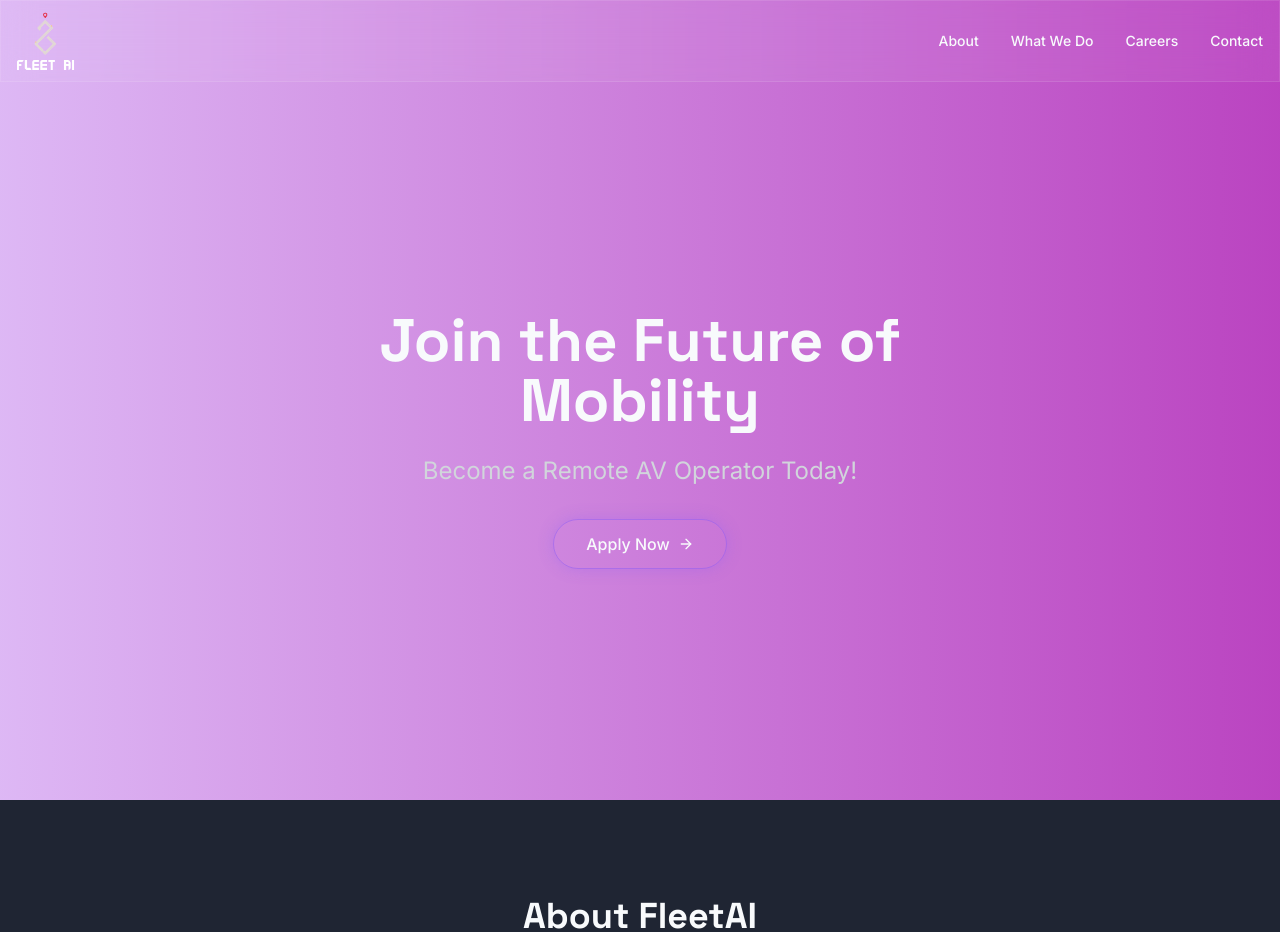
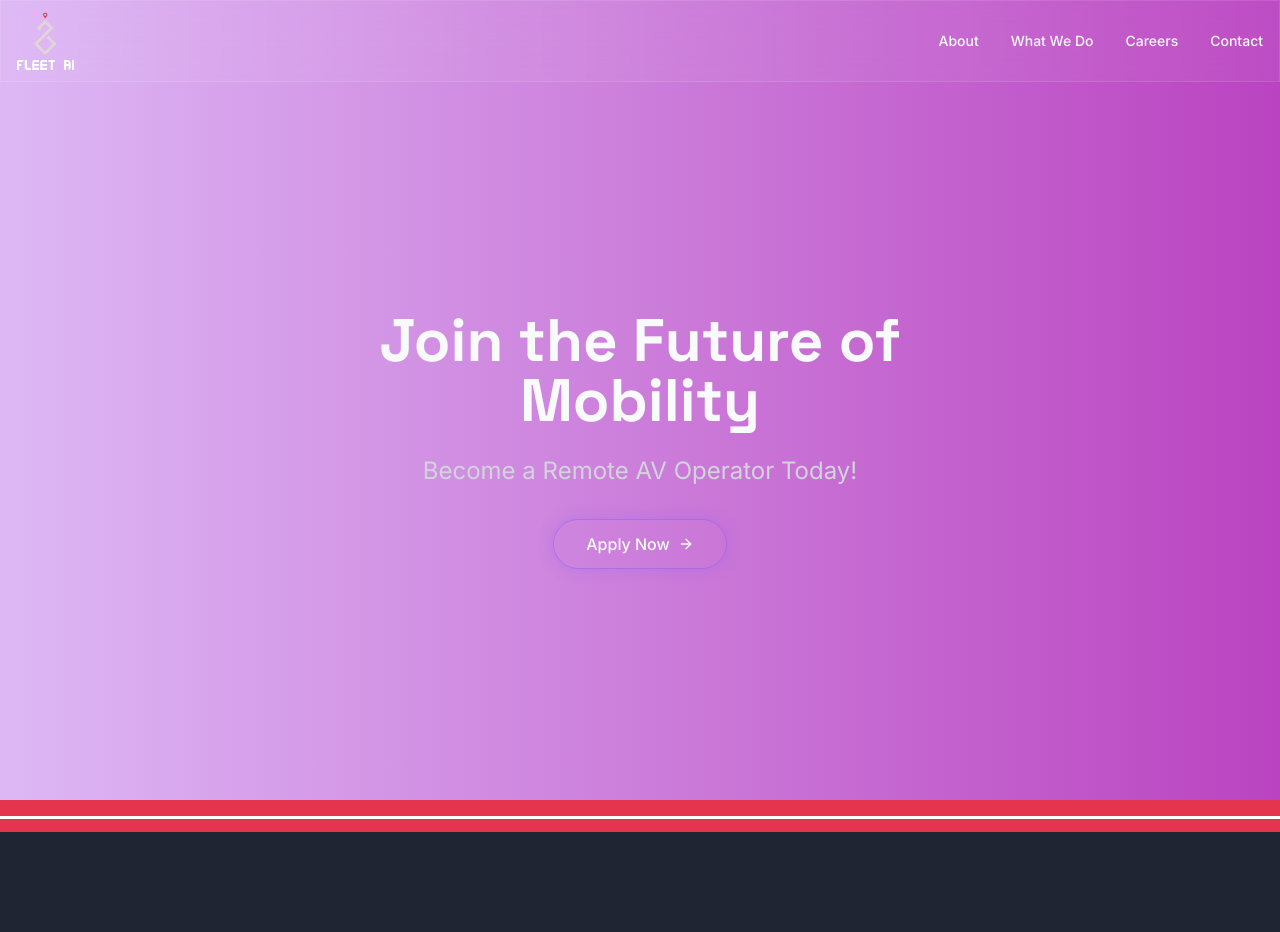
Before and after one commit to neginsoltanii/fleetai-nexus-new, a React (Vite) app: page / in a window 1280 px wide. Shown: the top 932 px of the page. Built offline with nearby package versions, Linux system fonts and the light colour scheme.

Commit message:
Add road-like separator
Implement a thin road-like separator with white markings and the color #E5354E between the header and the About section.
[skip gpt_engineer]

```diff
--- a/src/pages/Index.tsx
+++ b/src/pages/Index.tsx
@@ -9,6 +9,15 @@ const Index = () => {
     <div className="min-h-screen bg-background text-foreground">
       <Header />
       <Hero />
+      <div className="relative h-8 bg-[#E5354E] overflow-hidden">
+        <div className="absolute top-1/2 left-0 right-0 h-[3px] bg-white">
+          <div className="animate-[marquee_20s_linear_infinite] whitespace-nowrap">
+            {Array(20).fill('').map((_, i) => (
+              <span key={i} className="inline-block w-20 h-full mx-4 bg-white"></span>
+            ))}
+          </div>
+        </div>
+      </div>
       <About />
       <Services />
       <Contact />
--- a/tailwind.config.ts
+++ b/tailwind.config.ts
@@ -78,6 +78,10 @@ export default {
           "0%, 100%": { opacity: "1" },
           "50%": { opacity: "0.5" },
         },
+        marquee: {
+          '0%': { transform: 'translateX(0)' },
+          '100%': { transform: 'translateX(-50%)' },
+        },
       },
       animation: {
         "accordion-down": "accordion-down 0.2s ease-out",
```
